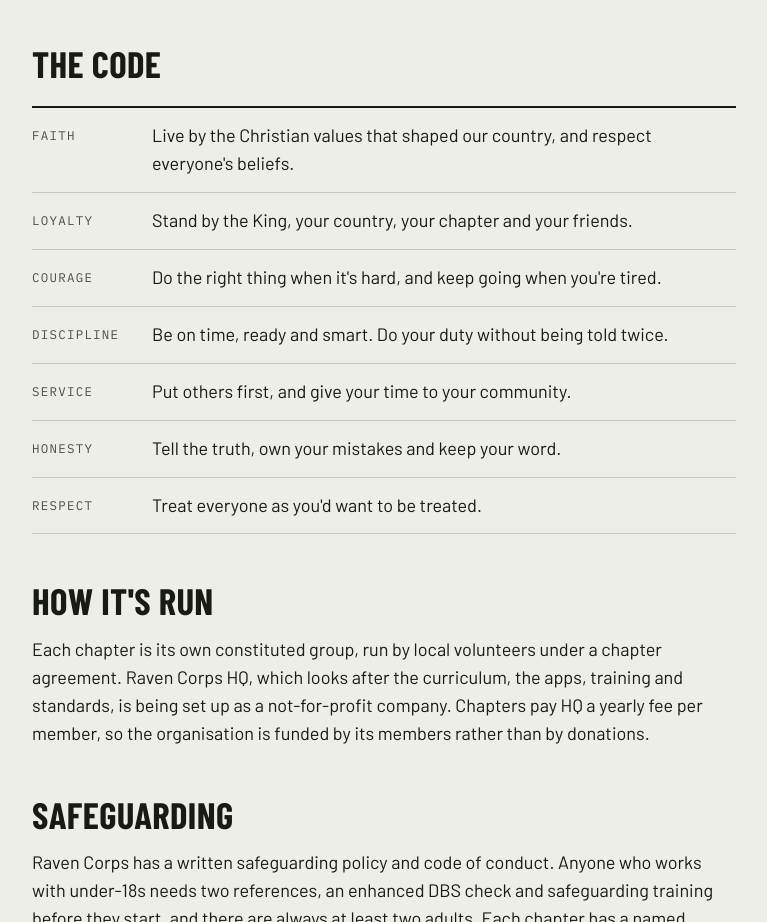
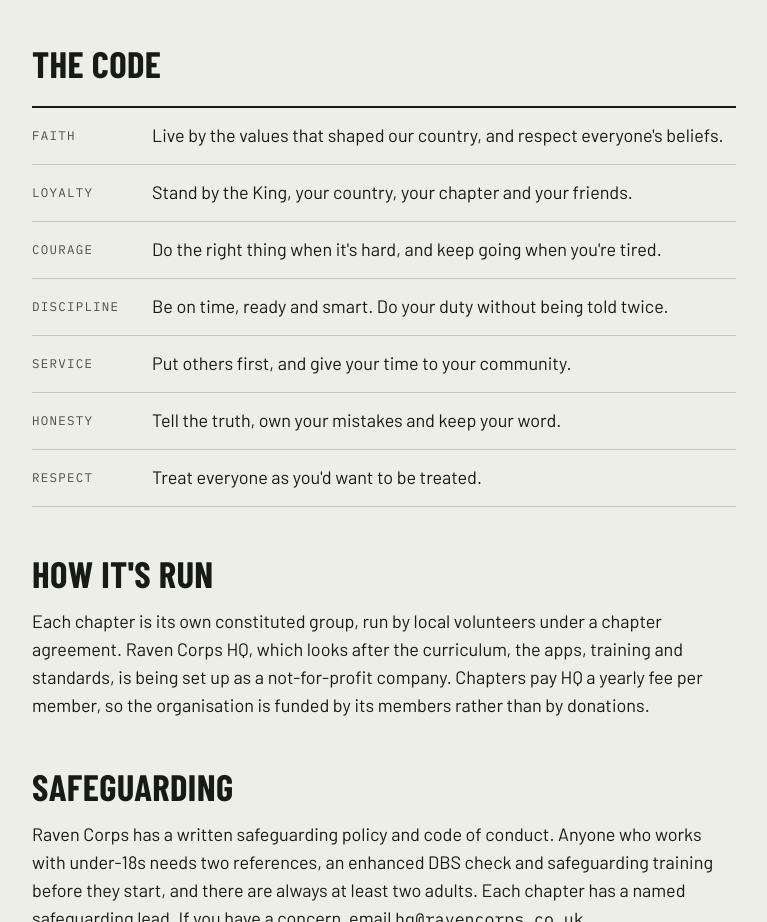
Before and after one commit to ravencorps/website, a plain HTML site: page about/index.html in a window 1280 px wide. Shown: the part 1845-2767 px from the top of the page, without its empty margins (68-835 px from the left). Drawn offline with Linux system fonts and the light colour scheme.

Commit message:
About page: drop 'Christian' from the Code's first value
Co-Authored-By: Claude Opus 5.5 <noreply@anthropic.com>
Claude-Session: https://claude.ai/code/session_01TmqWWU2iDqoixPMtrbBMU2

```diff
--- a/about/index.html
+++ b/about/index.html
@@ -461,7 +461,7 @@ p { margin: 0; }
 
         <h2>The Code</h2>
         <dl class="details">
-          <div><dt>Faith</dt><dd>Live by the Christian values that shaped our country, and respect everyone's beliefs.</dd></div>
+          <div><dt>Faith</dt><dd>Live by the values that shaped our country, and respect everyone's beliefs.</dd></div>
           <div><dt>Loyalty</dt><dd>Stand by the King, your country, your chapter and your friends.</dd></div>
           <div><dt>Courage</dt><dd>Do the right thing when it's hard, and keep going when you're tired.</dd></div>
           <div><dt>Discipline</dt><dd>Be on time, ready and smart. Do your duty without being told twice.</dd></div>
```
Also changed, not shown: source/pages/about.html (+1 -1 lines).
